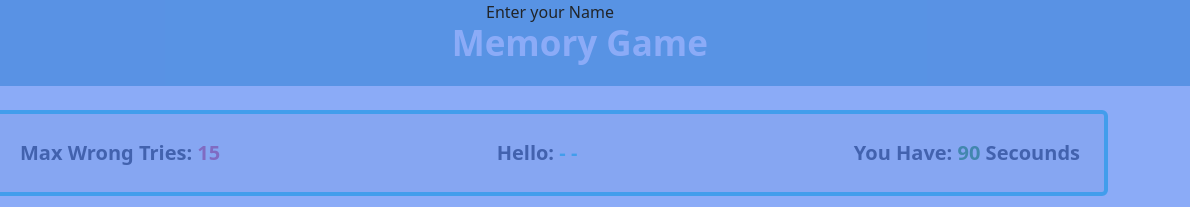
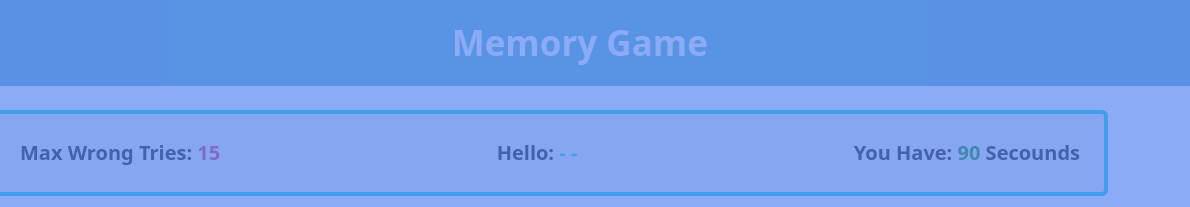
Before and after one commit to Ahmed-Khaled11/Memory-Game, a plain HTML site: page index.html in a window 1280 px wide. Shown: the top 207 px of the page, 90-1280 px from the left. Drawn offline with Linux system fonts and the light colour scheme.

Commit message:
Update index.html

```diff
--- a/index.html
+++ b/index.html
@@ -21,7 +21,6 @@
 
 <!-- start game  -->
 <div class="start-page">
-    <p class="d-flex justify-content-center align-items-center">Enter your Name</p>
     <div class="name">
         <input class="theName d-flex justify-content-center align-items-center" placeholder="Enter Youe Name..." type="text">
     </div>
```
